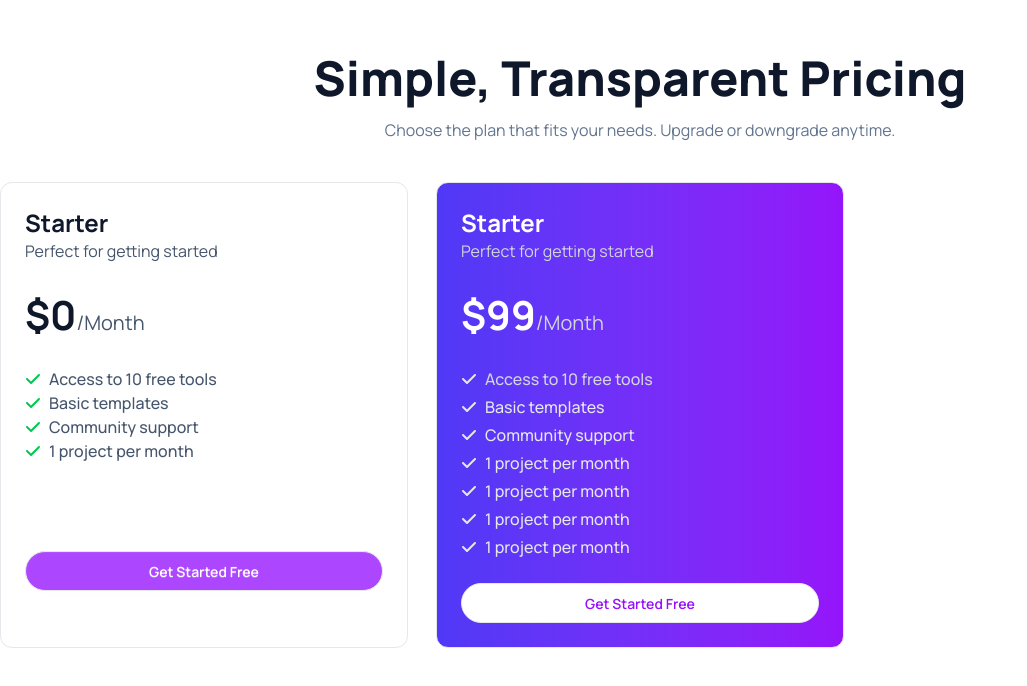
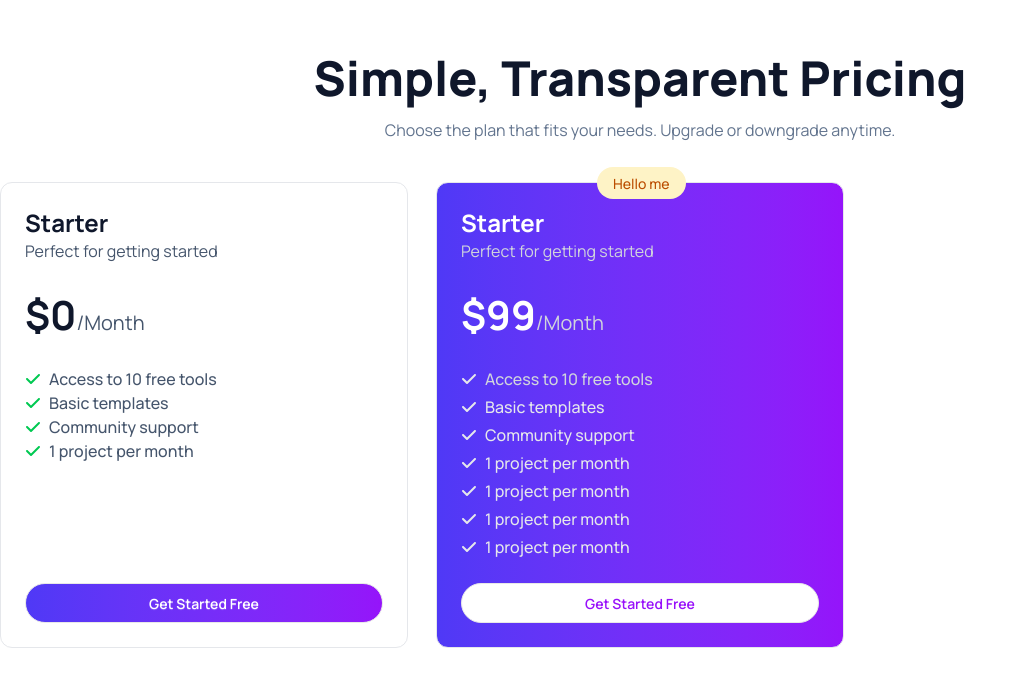
Before and after one commit to IamPial/digitools-pricing-app, a React (Vite) app: page / in a window 1280 px wide. Shown: the part 3856-4542 px from the top of the page, without its empty margins (0-1027 px from the left). Built offline with nearby package versions, Linux system fonts and the light colour scheme.

Commit message:
created card design and style it

```diff
--- a/src/components/Homepage/Pricing.jsx
+++ b/src/components/Homepage/Pricing.jsx
@@ -15,8 +15,8 @@ const Pricing = () => {
         </div>
 
         <div className="mt-10 grid grid-cols-3 gap-7">
-          <div className="border border-gray-200 rounded-xl p-6">
-            <div className="h-86">
+          <div className="select-none border border-gray-200 rounded-xl p-6">
+            <div className="h-94">
               <h2 className="text-2xl font-bold text-slate-900">Starter</h2>
               <p className="text-[16px] text-slate-600">
                 Perfect for getting started
@@ -41,12 +41,16 @@ const Pricing = () => {
               </ul>
             </div>
             <div className="">
-              <button className="btn w-full bg-purple-500 text-white rounded-full ">
+              <button className="btn w-full bg-linear-to-r from-[#4f39f6] to-[#9514fa] text-white shadow-none rounded-full ">
                 Get Started Free
               </button>
             </div>
           </div>
-          <div className="select-none border bg-linear-to-r from-[#4f39f6] to-[#9514fa] border-gray-200 rounded-xl p-6">
+
+          <div className=" relative -z-1 select-none border bg-linear-to-r from-[#4f39f6] to-[#9514fa] border-gray-200 rounded-xl p-6">
+            <span className=" absolute  -top-4 left-40 p-4 badge bg-[#FEF3C6] border-none text-[#BB4D00] font-medium rounded-full">
+              Hello me
+            </span>
             <div className="h-94">
               <h2 className="text-2xl font-bold text-white">Starter</h2>
               <p className="text-[16px] text-gray-300">
```
